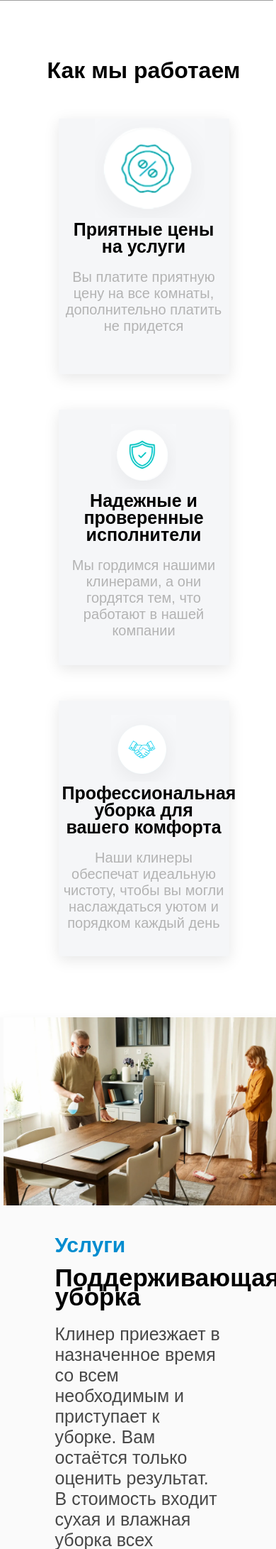
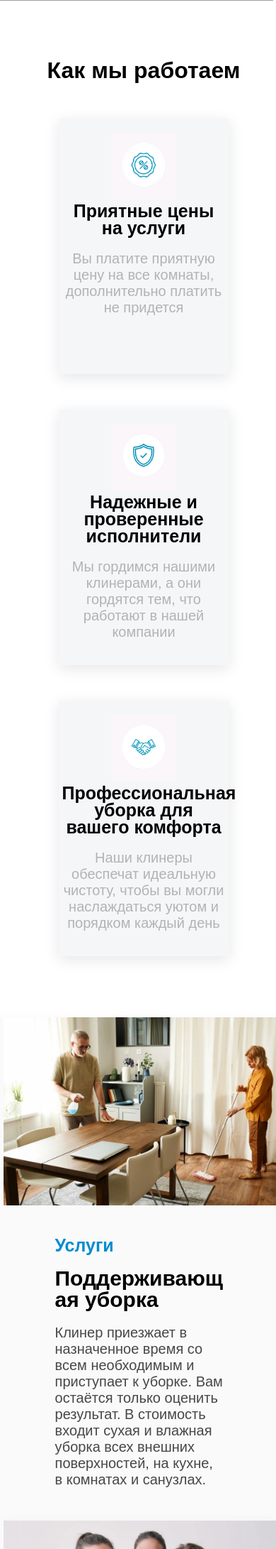
Before and after one commit to Alexey-shishkin4/cleaning-site, a Django app: page / in a window 390 px wide; the page is wider, and only the part inside the window is pictured. Shown: the part 748-2930 px from the top of that part at 71% size. Run offline with Django 5.2, Linux system fonts and the light colour scheme; some libraries are stand-ins or nearby versions; grey boxes are pictures that could not be loaded.

Commit message:
fixed mobile ver

```diff
--- a/djangoProject122/static/styles.css
+++ b/djangoProject122/static/styles.css
@@ -126,6 +126,7 @@ body {
     width: 60%;
     padding-left: 20%;
     padding-right: 20%;
+    word-wrap: break-word;
 }
 
 .service-image1 {
@@ -1614,19 +1615,19 @@ figcaption {
     }
 
     .service-text-1 {
-        width: 100%;
+        width: 90%;
         padding-bottom: 15px;
     }
     .service-h3 {
         font-size: 30px;
     }
     .service-h {
-        line-height: 27px;
+        line-height: 35px;
         font-size: 35px;
     }
     .service-p {
         padding-bottom: 10px;
-        font-size: 25px;
+        font-size: 20px;
     }
     .service-block {
         width: 102%;
--- a/djangoProject122/templates/index.html
+++ b/djangoProject122/templates/index.html
@@ -37,7 +37,7 @@
         <div class="collection-list-wrapper w-dyn-list">
             <div role="list" class="collection-list w-dyn-item">
                 <div role="listitem" class="collection-item w-dyn-item">
-                    <div class="feature-item-container"><img class="feature-img img1" src="{% static 'mini-1.png' %}" alt="">
+                    <div class="feature-item-container"><img class="feature-img" src="{% static 'mini-1.png' %}" alt="">
                       <div class="feature_icon"></div>
                       <h3 class="h3 w-dyn-bind-empty">Приятные цены на услуги</h3>
                       <p class="feature-p">Вы платите приятную цену на все комнаты, дополнительно платить не придется</p>
@@ -128,16 +128,38 @@
 <style>
     .panel-title {
         font-size: 25px;
+        width: 90%;
     }
     .panel-content {
         font-size: 20px;
+        width: 90%;
     }
     @media screen and (max-width: 991px) {
         .panel-title {
-        font-size: 30px;
+        font-size: 25px;
     }
     .panel-content {
         font-size: 25px;
+    }
+    .service-p {
+        padding-bottom: 10px;
+        font-size: 20px;
+    }
+    .service-h {
+        line-height: 30px;
+        font-size: 30px;
+    }
+    .service-h3 {
+        font-size: 25px;
+    }
+    .faq-question {
+        padding: 20px 0;
+        border-bottom: 1px dotted #ccc;
+    }
+    .service-text-1 {
+        width: 100%;
+        padding-bottom: 15px;
+        margin-right: -5px;
     }
     }
 </style>
```
Also changed, not shown: djangoProject122/db.sqlite3 (added), djangoProject122/static/mini-1.png, djangoProject122/static/mini-12.png (added), djangoProject122/static/mini-2.png, djangoProject122/static/mini-22.png (added), djangoProject122/static/mini-3.png, djangoProject122/static/mini-32.png (added).
